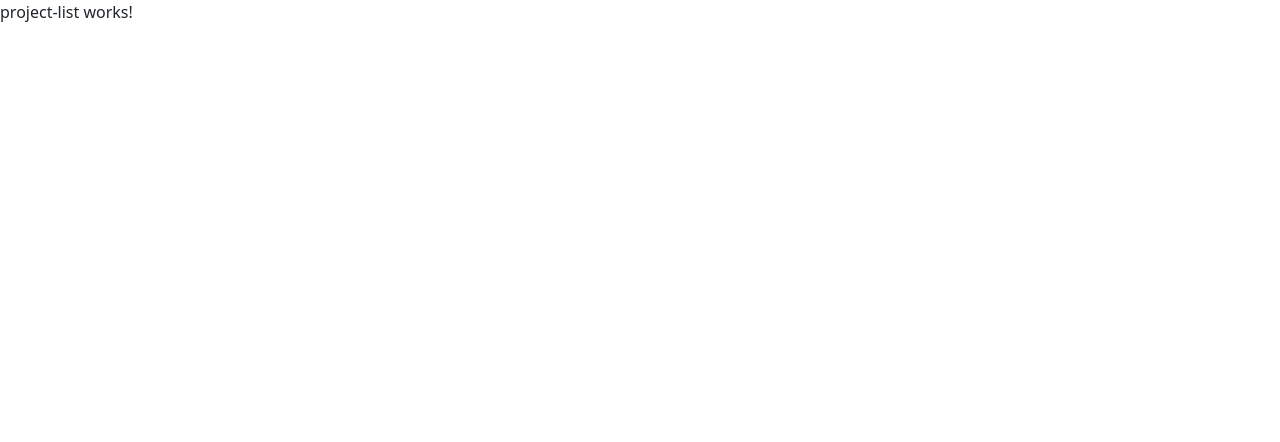
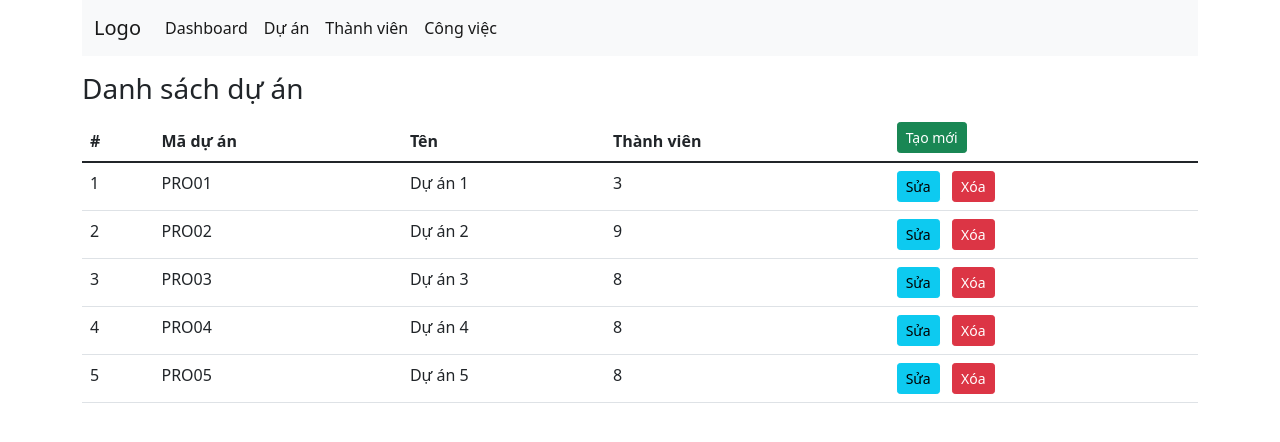
Before and after one commit to thienth32/WE16202-angular, an Angular app: page /du-an in a window 1280 px wide. Shown: the top 442 px of the page. Built offline with nearby package versions, Linux system fonts and the light colour scheme.

Commit message:
danh sách dự án

```diff
--- a/src/app/screens/dashboard/dashboard.component.html
+++ b/src/app/screens/dashboard/dashboard.component.html
@@ -32,7 +32,7 @@
                     <div class="card-body">
                     <h5 class="card-title">Tổng số dự án: {{totalProject}}</h5>
 
-                    <a href="#" class="btn btn-primary">Chi tiết</a>
+                    <a routerLink="/du-an" class="btn btn-primary">Chi tiết</a>
                     </div>
                 </div>
             </div>
--- a/src/app/screens/login/login.component.ts
+++ b/src/app/screens/login/login.component.ts
@@ -14,6 +14,7 @@ export class LoginComponent implements OnInit {
   }
 
   submitLogin(){
+    // xử lý 1 logic nào đó trước khi chuyển trang
     this.router.navigate(['dashboard']);
   }
 
--- a/src/app/screens/project-list/project-list.component.html
+++ b/src/app/screens/project-list/project-list.component.html
@@ -1 +1,60 @@
-<p>project-list works!</p>
+<div class="container">
+    <nav class="navbar navbar-expand-lg navbar-light bg-light">
+      <div class="container-fluid">
+        <a class="navbar-brand" href="#">Logo</a>
+        <button class="navbar-toggler" type="button" data-bs-toggle="collapse" data-bs-target="#navbarSupportedContent" aria-controls="navbarSupportedContent" aria-expanded="false" aria-label="Toggle navigation">
+          <span class="navbar-toggler-icon"></span>
+        </button>
+        <div class="collapse navbar-collapse" id="navbarSupportedContent">
+            <ul class="navbar-nav me-auto mb-2 mb-lg-0">
+                <li class="nav-item">
+                <a class="nav-link active" aria-current="page" href="#">Dashboard</a>
+                </li>
+                <li class="nav-item">
+                    <a class="nav-link active" aria-current="page" routerLink="/du-an">Dự án</a>
+                </li>
+                <li class="nav-item">
+                    <a class="nav-link active" aria-current="page" href="#">Thành viên</a>
+                </li>
+                <li class="nav-item">
+                    <a class="nav-link active" aria-current="page" href="#">Công việc</a>
+                </li>
+            </ul>
+
+        </div>
+      </div>
+    </nav>
+    <main>
+        <div class="mt-3">
+            <h3>Danh sách dự án</h3>
+            <table class="table table-hover">
+                <thead>
+                    <tr>
+                        <th>#</th>
+                        <th>Mã dự án</th>
+                        <th>Tên</th>
+                        <th>Thành viên</th>
+                        <th>
+                            <a href="" class="btn btn-sm btn-success">Tạo mới</a>
+                        </th>
+                    </tr>
+                </thead>
+                <tbody>
+                    <tr *ngFor="let pr of projects">
+                        <td scope="row">{{pr.id}}</td>
+                        <td>{{pr.code}}</td>
+                        <td>{{pr.name}}</td>
+                        <td>{{pr.members}}</td>
+                        <td>
+                            <a href="" class="btn btn-sm btn-info">Sửa</a>
+                            &nbsp;
+                            <a href="" class="btn btn-sm btn-danger">Xóa</a>
+                        </td>
+                    </tr>
+
+                </tbody>
+            </table>
+        </div>
+    </main>
+
+  </div>
--- a/src/app/screens/project-list/project-list.component.ts
+++ b/src/app/screens/project-list/project-list.component.ts
@@ -7,6 +7,39 @@ import { Component, OnInit } from '@angular/core';
 })
 export class ProjectListComponent implements OnInit {
 
+  projects = [
+    {
+      id: 1,
+      code: "PRO01",
+      name: "Dự án 1",
+      members: Math.floor(Math.random() * 10),
+    },
+    {
+      id: 2,
+      code: "PRO02",
+      name: "Dự án 2",
+      members: Math.floor(Math.random() * 10),
+    },
+    {
+      id: 3,
+      code: "PRO03",
+      name: "Dự án 3",
+      members: Math.floor(Math.random() * 10),
+    },
+    {
+      id: 4,
+      code: "PRO04",
+      name: "Dự án 4",
+      members: Math.floor(Math.random() * 10),
+    },
+    {
+      id: 5,
+      code: "PRO05",
+      name: "Dự án 5",
+      members: Math.floor(Math.random() * 10),
+    },
+
+  ]
   constructor() { }
 
   ngOnInit(): void {
```
